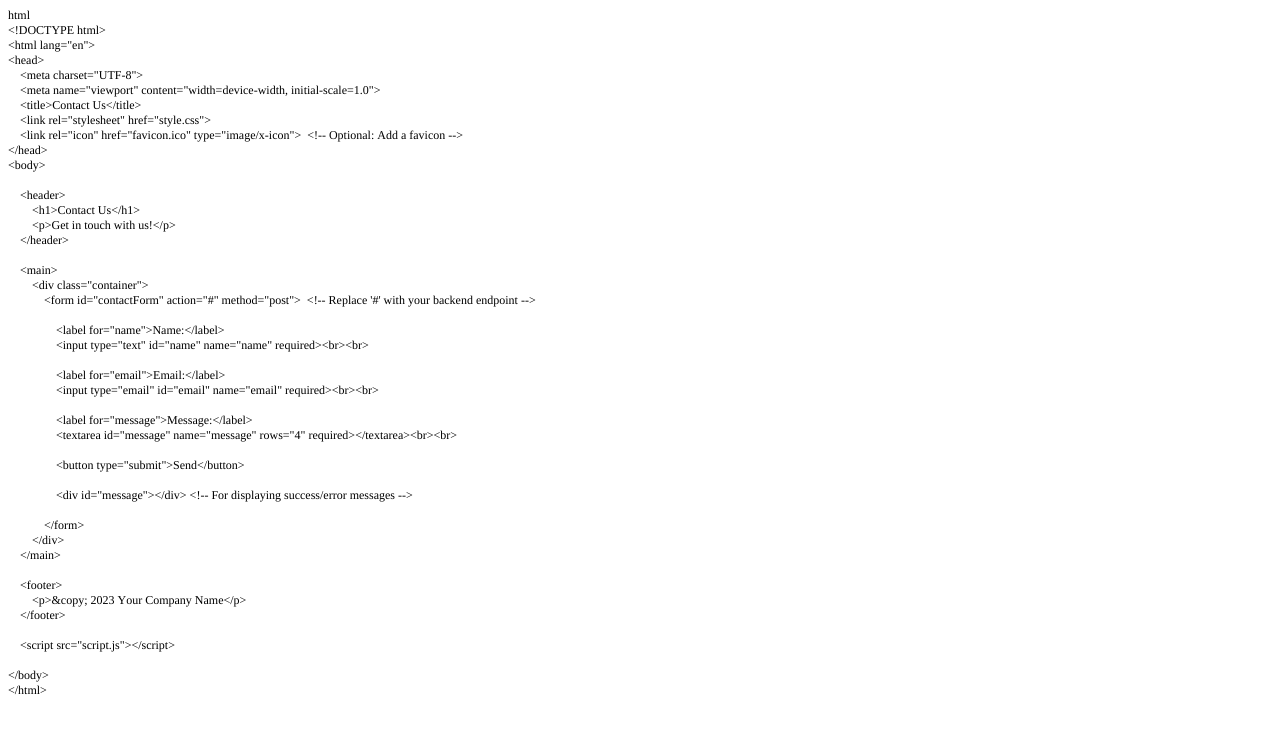
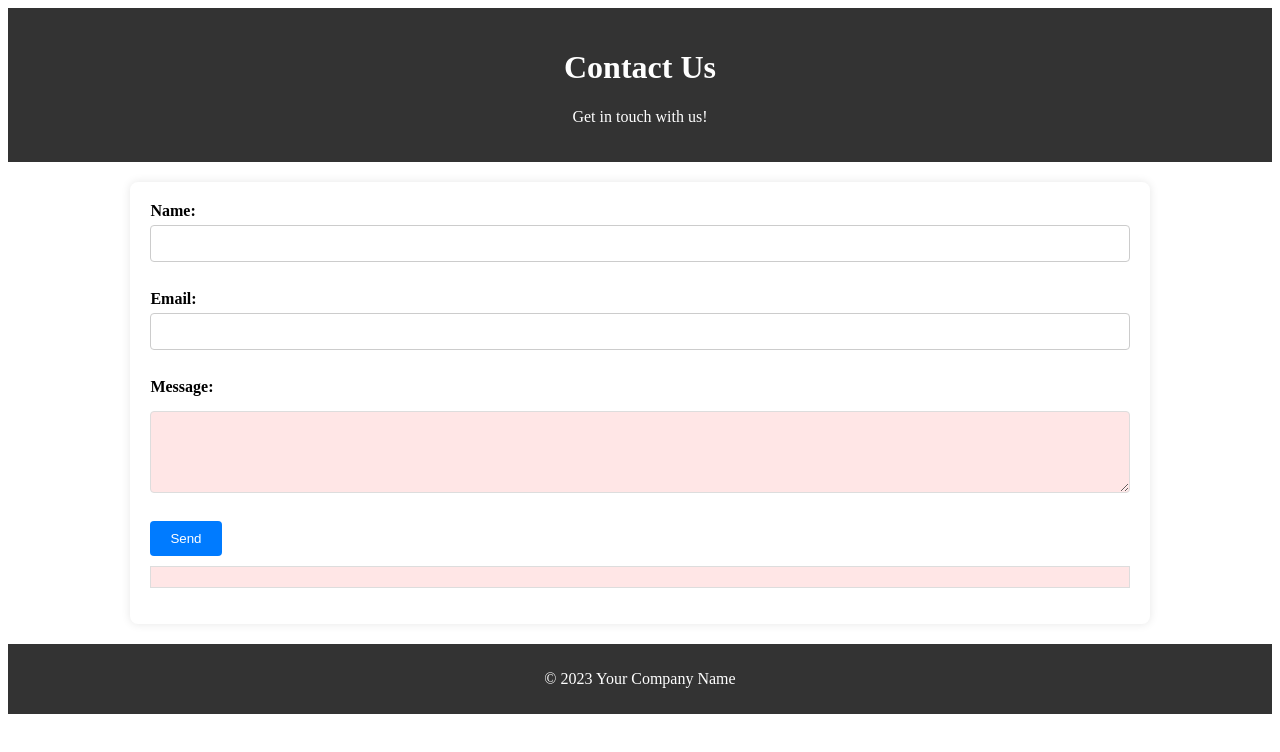
Before and after one commit to javiochoa/tuappaccesible.com, a plain HTML site: page index.html in a window 1280 px wide. Drawn offline with Linux system fonts and the light colour scheme.

Commit message:
update index

```diff
--- a/index.html
+++ b/index.html
@@ -1,63 +1,44 @@
-<!DOCTYPE html PUBLIC "-//W3C//DTD HTML 4.01//EN" "http://www.w3.org/TR/html4/strict.dtd">
-<html>
+<html lang="en">
 <head>
-  <meta http-equiv="Content-Type" content="text/html; charset=utf-8">
-  <meta http-equiv="Content-Style-Type" content="text/css">
-  <title></title>
-  <meta name="Generator" content="Cocoa HTML Writer">
-  <meta name="CocoaVersion" content="2575.6">
-  <style type="text/css">
-    p.p1 {margin: 0.0px 0.0px 0.0px 0.0px; font: 12.0px Times; -webkit-text-stroke: #000000}
-    p.p2 {margin: 0.0px 0.0px 0.0px 0.0px; font: 12.0px Times; -webkit-text-stroke: #000000; min-height: 14.0px}
-    span.s1 {font-kerning: none}
-  </style>
+    <meta charset="UTF-8">
+    <meta name="viewport" content="width=device-width, initial-scale=1.0">
+    <title>Contact Us</title>
+    <link rel="stylesheet" href="style.css">
+    <link rel="icon" href="favicon.ico" type="image/x-icon">  <!-- Optional: Add a favicon -->
 </head>
 <body>
-<p class="p1"><span class="s1">html</span></p>
-<p class="p1"><span class="s1">&lt;!DOCTYPE html&gt;</span></p>
-<p class="p1"><span class="s1">&lt;html lang="en"&gt;</span></p>
-<p class="p1"><span class="s1">&lt;head&gt;</span></p>
-<p class="p1"><span class="s1"><span class="Apple-converted-space">    </span>&lt;meta charset="UTF-8"&gt;</span></p>
-<p class="p1"><span class="s1"><span class="Apple-converted-space">    </span>&lt;meta name="viewport" content="width=device-width, initial-scale=1.0"&gt;</span></p>
-<p class="p1"><span class="s1"><span class="Apple-converted-space">    </span>&lt;title&gt;Contact Us&lt;/title&gt;</span></p>
-<p class="p1"><span class="s1"><span class="Apple-converted-space">    </span>&lt;link rel="stylesheet" href="style.css"&gt;</span></p>
-<p class="p1"><span class="s1"><span class="Apple-converted-space">    </span>&lt;link rel="icon" href="favicon.ico" type="image/x-icon"&gt;<span class="Apple-converted-space">  </span>&lt;!-- Optional: Add a favicon --&gt;</span></p>
-<p class="p1"><span class="s1">&lt;/head&gt;</span></p>
-<p class="p1"><span class="s1">&lt;body&gt;</span></p>
-<p class="p2"><span class="s1"></span><br></p>
-<p class="p1"><span class="s1"><span class="Apple-converted-space">    </span>&lt;header&gt;</span></p>
-<p class="p1"><span class="s1"><span class="Apple-converted-space">        </span>&lt;h1&gt;Contact Us&lt;/h1&gt;</span></p>
-<p class="p1"><span class="s1"><span class="Apple-converted-space">        </span>&lt;p&gt;Get in touch with us!&lt;/p&gt;</span></p>
-<p class="p1"><span class="s1"><span class="Apple-converted-space">    </span>&lt;/header&gt;</span></p>
-<p class="p2"><span class="s1"></span><br></p>
-<p class="p1"><span class="s1"><span class="Apple-converted-space">    </span>&lt;main&gt;</span></p>
-<p class="p1"><span class="s1"><span class="Apple-converted-space">        </span>&lt;div class="container"&gt;</span></p>
-<p class="p1"><span class="s1"><span class="Apple-converted-space">            </span>&lt;form id="contactForm" action="#" method="post"&gt;<span class="Apple-converted-space">  </span>&lt;!-- Replace '#' with your backend endpoint --&gt;</span></p>
-<p class="p2"><span class="s1"></span><br></p>
-<p class="p1"><span class="s1"><span class="Apple-converted-space">                </span>&lt;label for="name"&gt;Name:&lt;/label&gt;</span></p>
-<p class="p1"><span class="s1"><span class="Apple-converted-space">                </span>&lt;input type="text" id="name" name="name" required&gt;&lt;br&gt;&lt;br&gt;</span></p>
-<p class="p2"><span class="s1"></span><br></p>
-<p class="p1"><span class="s1"><span class="Apple-converted-space">                </span>&lt;label for="email"&gt;Email:&lt;/label&gt;</span></p>
-<p class="p1"><span class="s1"><span class="Apple-converted-space">                </span>&lt;input type="email" id="email" name="email" required&gt;&lt;br&gt;&lt;br&gt;</span></p>
-<p class="p2"><span class="s1"></span><br></p>
-<p class="p1"><span class="s1"><span class="Apple-converted-space">                </span>&lt;label for="message"&gt;Message:&lt;/label&gt;</span></p>
-<p class="p1"><span class="s1"><span class="Apple-converted-space">                </span>&lt;textarea id="message" name="message" rows="4" required&gt;&lt;/textarea&gt;&lt;br&gt;&lt;br&gt;</span></p>
-<p class="p2"><span class="s1"></span><br></p>
-<p class="p1"><span class="s1"><span class="Apple-converted-space">                </span>&lt;button type="submit"&gt;Send&lt;/button&gt;</span></p>
-<p class="p2"><span class="s1"></span><br></p>
-<p class="p1"><span class="s1"><span class="Apple-converted-space">                </span>&lt;div id="message"&gt;&lt;/div&gt; &lt;!-- For displaying success/error messages --&gt;</span></p>
-<p class="p2"><span class="s1"></span><br></p>
-<p class="p1"><span class="s1"><span class="Apple-converted-space">            </span>&lt;/form&gt;</span></p>
-<p class="p1"><span class="s1"><span class="Apple-converted-space">        </span>&lt;/div&gt;</span></p>
-<p class="p1"><span class="s1"><span class="Apple-converted-space">    </span>&lt;/main&gt;</span></p>
-<p class="p2"><span class="s1"></span><br></p>
-<p class="p1"><span class="s1"><span class="Apple-converted-space">    </span>&lt;footer&gt;</span></p>
-<p class="p1"><span class="s1"><span class="Apple-converted-space">        </span>&lt;p&gt;&amp;copy; 2023 Your Company Name&lt;/p&gt;</span></p>
-<p class="p1"><span class="s1"><span class="Apple-converted-space">    </span>&lt;/footer&gt;</span></p>
-<p class="p2"><span class="s1"></span><br></p>
-<p class="p1"><span class="s1"><span class="Apple-converted-space">    </span>&lt;script src="script.js"&gt;&lt;/script&gt;</span></p>
-<p class="p2"><span class="s1"></span><br></p>
-<p class="p1"><span class="s1">&lt;/body&gt;</span></p>
-<p class="p1"><span class="s1">&lt;/html&gt;</span></p>
+
+    <header>
+        <h1>Contact Us</h1>
+        <p>Get in touch with us!</p>
+    </header>
+
+    <main>
+        <div class="container">
+            <form id="contactForm" action="#" method="post">  <!-- Replace '#' with your backend endpoint -->
+
+                <label for="name">Name:</label>
+                <input type="text" id="name" name="name" required><br><br>
+
+                <label for="email">Email:</label>
+                <input type="email" id="email" name="email" required><br><br>
+
+                <label for="message">Message:</label>
+                <textarea id="message" name="message" rows="4" required></textarea><br><br>
+
+                <button type="submit">Send</button>
+
+                <div id="message"></div> <!-- For displaying success/error messages -->
+
+            </form>
+        </div>
+    </main>
+
+    <footer>
+        <p>&copy; 2023 Your Company Name</p>
+    </footer>
+
+    <script src="script.js"></script>
+
 </body>
 </html>
```
